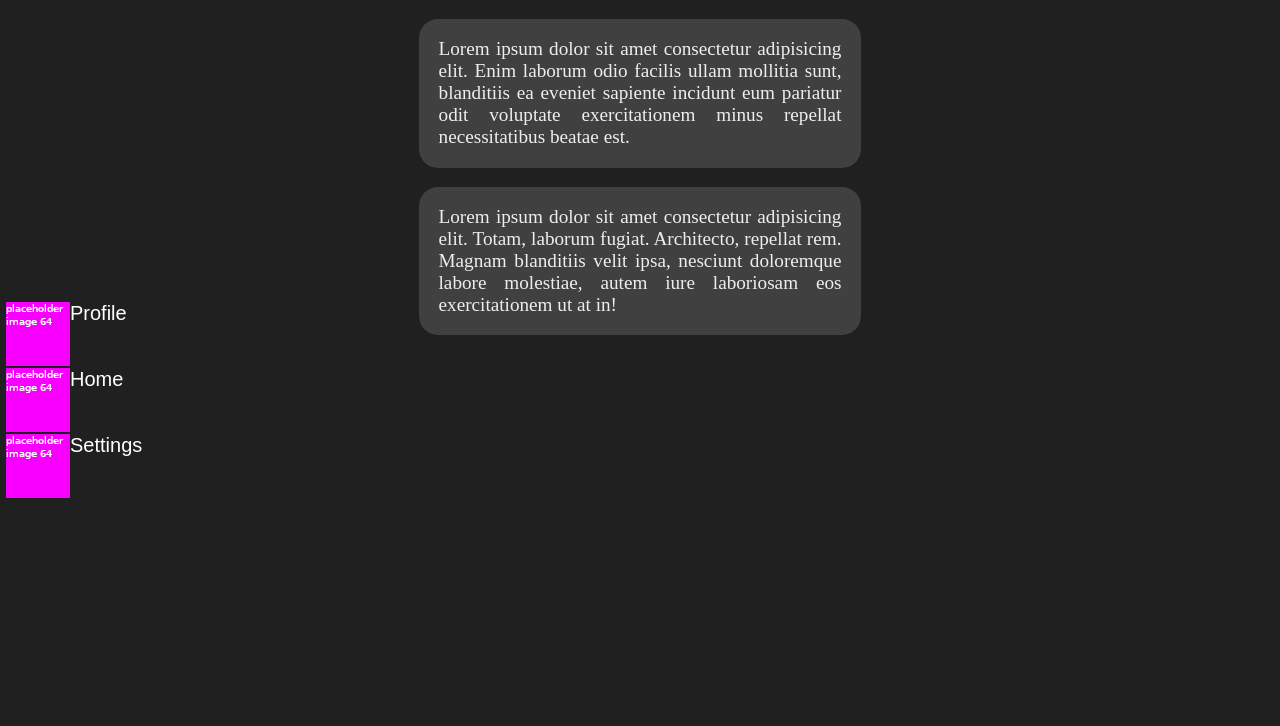
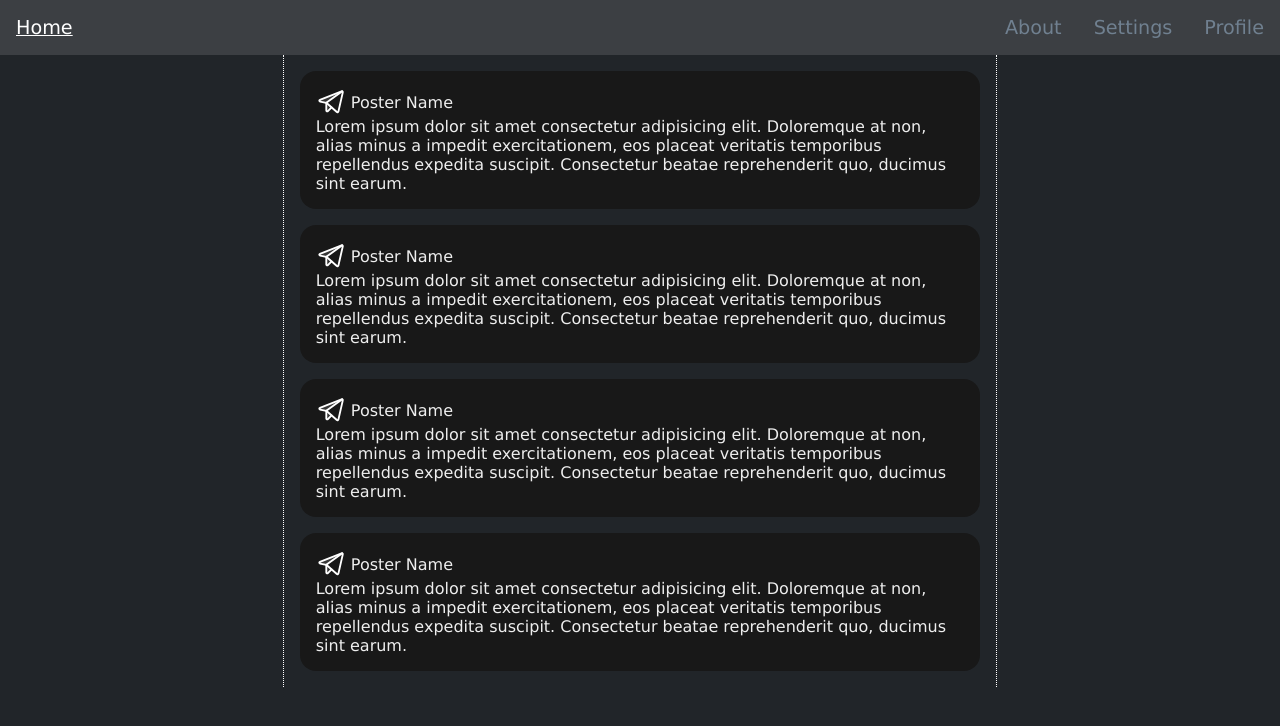
Before and after one commit to Ryanlie/ryanlie.github.io, a website: page page_src/index.html in a window 1280 px wide. Drawn offline with Linux system fonts and the light colour scheme.

Commit message:
Final Layout

```diff
--- a/page_src/index.html
+++ b/page_src/index.html
@@ -5,54 +5,68 @@
 	<meta http-equiv="X-UA-Compatible" content="IE=edge" />
 	<meta name="viewport" content="width=device-width, initial-scale=1.0" />
 	<link rel="stylesheet" href="style.css" />
-	<link rel="shortcut icon" href="img/128.png" type="image/x-icon">
-	<title>Social Media Site</title>
+	<link rel="shortcut icon" href="img/plane_w.svg" type="image/x-icon">
+	<title>Pager ~ Home</title>
 </head>
 
 <body>
-	<div class="sidebar-container">
-		<nav class="sidebar">
-			<button class="sidebar-item" onclick="window.location.href='profile.html'">
-				<div class="si-icon">
-					<img src="img/64.png" alt="">
-				</div>
-				<div class="si-label">Profile</div>
-			</button>
 
-			<button class="sidebar-item" onclick="window.location.href='index.html'">
-				<div class="si-icon">
-					<img src="img/64.png" alt="">
-				</div>
-				<div class="si-label">Home</div>
-			</button>
-
-			<button class="sidebar-item" onclick="window.location.href='settings.html'">
-				<div class="si-icon">
-					<img src="img/64.png" alt="">
-				</div>
-				<div class="si-label">Settings</div>
-			</button>
-		</nav>
-	</div>
+	<nav class="navbar">
+		<a href="index.html" aria-current="page">Home</a>
+		<a href="profile.html" class="right">Profile</a>
+		<a href="settings.html" class="right">Settings</a>
+		<a href="about.html" class="right">About</a>
+	</nav>
 
 	<div class="content">
-		<div class="post-card">
-			Lorem ipsum dolor sit amet consectetur adipisicing elit. Enim laborum odio facilis ullam mollitia sunt, blanditiis
-			ea eveniet sapiente incidunt eum pariatur odit voluptate exercitationem minus repellat necessitatibus beatae est.
+		<div class="post">
+			<div class="poster">
+				<img src="img/plane_w.svg" width="30px" height="30px">
+				<span>Poster Name</span>
+			</div>
+			<div class="card-content">
+				Lorem ipsum dolor sit amet consectetur adipisicing elit. Doloremque at non, alias minus a impedit
+				exercitationem, eos placeat veritatis temporibus repellendus expedita suscipit. Consectetur beatae reprehenderit
+				quo, ducimus sint earum.
+			</div>
 		</div>
-		<div class="post-card">
-			Lorem ipsum dolor sit amet consectetur adipisicing elit. Totam, laborum fugiat. Architecto, repellat rem. Magnam
-			blanditiis velit ipsa, nesciunt doloremque labore molestiae, autem iure laboriosam eos exercitationem ut at in!
+
+		<div class="post">
+			<div class="poster">
+				<img src="img/plane_w.svg" width="30px" height="30px">
+				<span>Poster Name</span>
+			</div>
+			<div class="card-content">
+				Lorem ipsum dolor sit amet consectetur adipisicing elit. Doloremque at non, alias minus a impedit
+				exercitationem, eos placeat veritatis temporibus repellendus expedita suscipit. Consectetur beatae reprehenderit
+				quo, ducimus sint earum.
+			</div>
+		</div>
+
+		<div class="post">
+			<div class="poster">
+				<img src="img/plane_w.svg" width="30px" height="30px">
+				<span>Poster Name</span>
+			</div>
+			<div class="card-content">
+				Lorem ipsum dolor sit amet consectetur adipisicing elit. Doloremque at non, alias minus a impedit
+				exercitationem, eos placeat veritatis temporibus repellendus expedita suscipit. Consectetur beatae reprehenderit
+				quo, ducimus sint earum.
+			</div>
+		</div>
+
+		<div class="post">
+			<div class="poster">
+				<img src="img/plane_w.svg" width="30px" height="30px">
+				<span>Poster Name</span>
+			</div>
+			<div class="card-content">
+				Lorem ipsum dolor sit amet consectetur adipisicing elit. Doloremque at non, alias minus a impedit
+				exercitationem, eos placeat veritatis temporibus repellendus expedita suscipit. Consectetur beatae reprehenderit
+				quo, ducimus sint earum.
+			</div>
 		</div>
 	</div>
-
-	<!-- <div class="header">
-		<h1>A Site</h1>
-		<button class="link-btn" onclick="window.location.href='login.html'">Login</button>
-		<button class="link-btn" onclick="window.location.href='settings.html'">Settings</button>
-	</div>
-	<button class="link-btn" onclick="window.location.href='about.html'">About</button>
-	<div class="content"></div> -->
 </body>
 
 </html>
--- a/page_src/style.scss
+++ b/page_src/style.scss
@@ -1,66 +1,63 @@
 :root {
-	font-size: 120%;
+	font-family: "Lucida Sans", "Lucida Sans Regular", "Lucida Grande",
+		"Lucida Sans Unicode", Geneva, Verdana, sans-serif;
 	color: #eeeeee;
 }
 
 body {
-	background-color: #202020;
-
+	background-color: #212529;
 	margin: 0px;
-	display: grid;
-	grid-template-columns: 1fr 50ch 1fr;
-	column-gap: 2ch;
 }
 
-.sidebar {
-	width: 100%;
-	display: flex;
-	flex-direction: column;
-	position: absolute;
-	top: 50%;
-	transform: translateY(-50%);
+.right {
+	float: right;
 }
 
-.sidebar-item {
-	display: flex;
-	flex-direction: row;
-	background: none;
-	border: none;
-	width: auto;
-	height: fit-content;
-}
-
-.si-label {
-	font-size: 150%;
-	color: white;
-	text-align: left;
-	visibility: none;
-
-	&:hover,
-	&:active,
-	&:focus {
-		visibility: visible;
+.navbar {
+	// height: auto;
+	position: sticky;
+	top: 0;
+	background-color: #3c3f43;
+	a {
+		display: inline-block;
+		padding: 1rem;
+		color: slategray;
+		text-decoration: none;
+		font-size: 120%;
+		&[aria-current="page"] {
+			color: white;
+			text-decoration: underline;
+		}
+		&:hover {
+			text-decoration: underline;
+			color: white;
+		}
 	}
 }
 
 .content {
-	// background-color: #303030;
-	// height: calc(100vh - 4ch);
-	height: 100vh;
-	box-sizing: border-box;
-
+	margin: auto;
+	width: 70ch;
 	overflow-y: scroll;
-	overflow-x: wrap;
-
-	// margin-block: 2ch;
-	border-radius: 1rem;
+	border-inline: 1px #fff dotted;
 }
 
-.post-card {
-	background-color: #404040;
+.post {
+	background-color: #181818;
 	border-radius: 1rem;
 	margin: 1rem;
 	padding: 1rem;
 	overflow: wrap;
-	text-align: justify;
+	// text-align: justify;
 }
+
+.poster {
+	img {
+		// align-items: center;
+		// align-self: center;
+		vertical-align: middle;
+	}
+	span {
+		vertical-align: middle;
+	}
+}
```
Also changed, not shown: package.json (+4 -4 lines), page_src/img/128.png (deleted), page_src/img/64.png (deleted), page_src/img/favicon.ico (deleted), page_src/img/plane_b.svg (added), page_src/img/plane_w.svg (added), page_src/profile.html (renamed from page_src/login.html), page_src/style.css, pnpm-lock.yaml, 2 other files.
